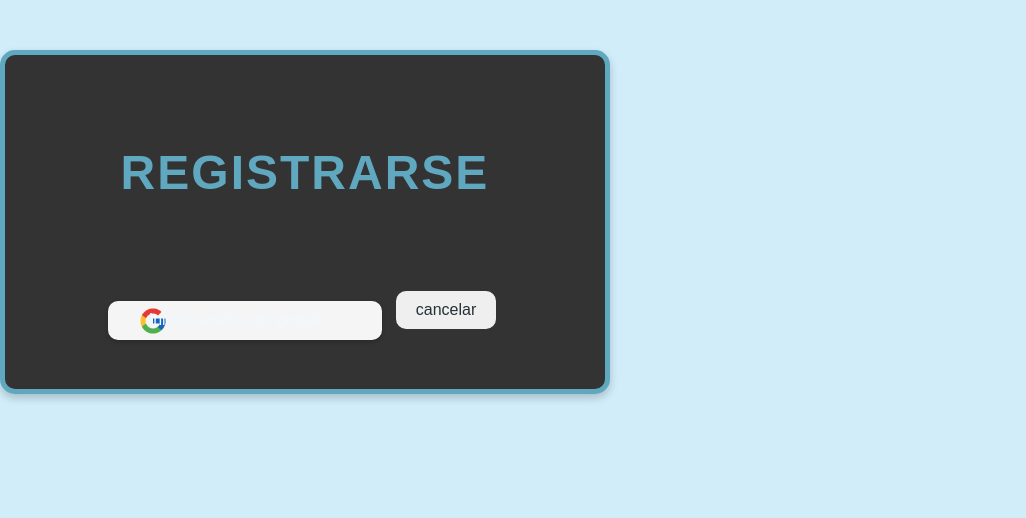
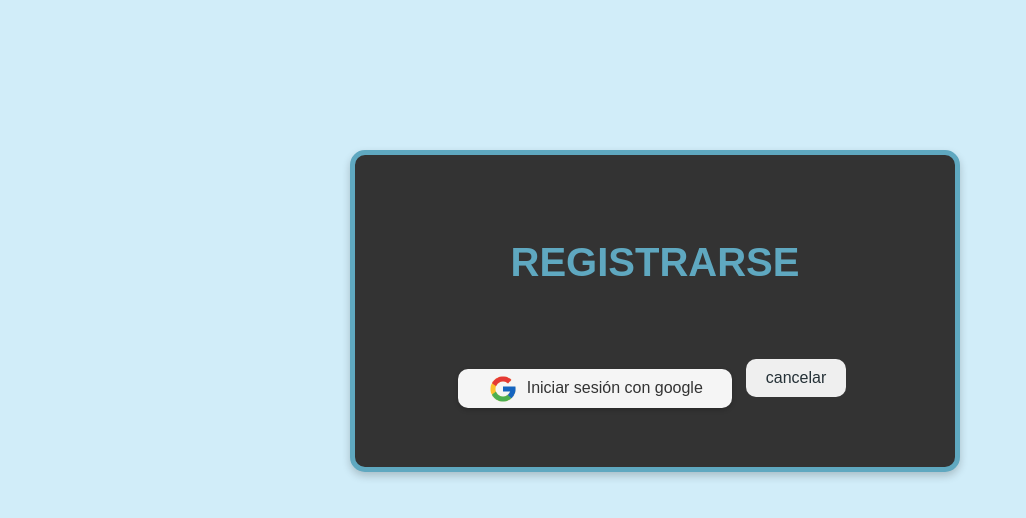
Before and after one commit to lukie-bell/proyecto_totem_6to_2da, a React (Create React App) app: page /login in a window 1280 px wide. Shown: the top 518 px of the page, without its empty margins (0-1026 px from the left). Built offline with nearby package versions, Linux system fonts and the light colour scheme; no server answers.

Commit message:
Se le corrigio el estilo al Popup y tambien se le corrigio el estilo al login

```diff
--- a/src/components/TurnoFormulario.jsx
+++ b/src/components/TurnoFormulario.jsx
@@ -174,7 +174,7 @@ return (
     {mostrarPopup && (
         <div className="popup-overlay">
           <div className="popup-contenido">
-            <h3> Falta llenar campos</h3>
+            <h3 className="hpop"> ¡Faltan completar campos!</h3>
             <pre>{mensajePopup}</pre>
            <button
   onClick={() => {setMostrarPopup(false);setErrores({});}}>Cerrar</button>
--- a/src/components/login_empleados.jsx
+++ b/src/components/login_empleados.jsx
@@ -62,7 +62,7 @@ const SignOut = async ()=>{
 
             <button onClick={registroConGoogle} className="ini">
                 <img src="/icons8-logo-de-google-48.png" alt="Logo Google" />
-                <p>Iniciar sesión con google</p>
+                <p className="inigoogle">Iniciar sesión con google</p>
             </button>
 
             <button onClick={SignOut}>cancelar</button>
--- a/src/css/Conjuntocss.css
+++ b/src/css/Conjuntocss.css
@@ -92,7 +92,7 @@ body {
     .formulario{
   display: flex;
   justify-content: center;
- transform: translate(0px, 95px);
+ transform: translate(0px, 98px);
 }
 
 /*le damos forma y estilo al cuerpo dal formulario*/
@@ -167,7 +167,7 @@ form > div > label {
 /* Inputs y selects (casilleros) */
 input,
 select {
-  padding: 5px;
+  padding: 4px;
   background-color:#5FA8C0;;
   border: 1px solid #F5F5F5;
   border-radius: 10px;
@@ -200,7 +200,7 @@ select:focus {
 }
 /*textarea (tamaño y estilo) */
 textarea {
-  padding: 5px;
+  padding: 4px;
   background-color: #5FA8C0;
   border: 1px solid #F5F5F5;
   border-radius: 10px;
@@ -227,7 +227,7 @@ button {
   cursor: pointer;
   transition: 0.3s ease;
   margin-right: 10px;
-  transform: translate(4px, -10px);
+  transform: translate(4px, -20px);
 }
 
 .subt{
@@ -274,7 +274,7 @@ font-weight: 700;
 }
 
 .popup-contenido {
-  background: white;
+  background: #253137;
   padding: 20px 30px;
   border-radius: 10px;
   max-width: 400px;
@@ -282,10 +282,17 @@ font-weight: 700;
   box-shadow: 0px 0px 10px black;
 }
 
+.hpop{
+  font-size: 35px;
+  color: rgb(255, 95, 95);
+}
+
 .popup-contenido pre {
   text-align: left;
   white-space: pre-wrap;
   margin: 15px 0;
+  font-size: 18px;
+  color: #F5F5F5;
 }
 
 .popup-contenido button {
@@ -293,17 +300,16 @@ font-weight: 700;
   background-color: #5FA8C0;
   border: none;
   border-radius: 5px;
-  color: white;
+  color: #F5F5F5;
   font-weight: bold;
   cursor: pointer;
 }
 
 .mensaje-error {
   min-height: 18px; /* o el alto que necesites para un mensaje */
-  color: #f55;
   margin: 0;
   visibility: hidden; /* Oculto pero ocupa espacio */
-  font-size: 13px;
+  font-size: 15px;
   font-weight: 600;
 }
 
@@ -328,11 +334,12 @@ font-weight: 700;
     border: 5px solid #5FA8C0;
     justify-content: center; /* Centrar horizontal */
     align-items: center;
+    transform: translate(350px, 100px);
 }
 
 /* estilo pra las alertas*/
 .ini{
-  transform: translate(0px, 40px);
+  transform: translate(0px, 30px);
   align-items: center;
   gap: 10px;
   padding: 0px 24px;
@@ -362,13 +369,14 @@ img{
     height: 30px;
 }
 
-p{
-   transform: translate(17px, -40px);
+.inigoogle{
+   transform: translate(45px, -40px);
+   color: #333;
 }
  /* estilo para el h1 de placeholder*/
 h1{
     font-size: 40px;
-    color:#F5F5F5;
+    color:#5FA8C0;
     grid-template-columns: 1/2;
 }
 
@@ -380,68 +388,6 @@ input::placeholder{
 /* animación de hover para los botones*/
 button:hover{
     background-color: #D1EDF9;
-}
-
-/* estilo para el h1 (registro) del login*/
-.message-box h1 {
-    font-size: 3rem;
-    color: #5FA8C0;
-    text-align: center;
-    font-weight: bold;
-    letter-spacing: 2px;
-    animation: neonPulse 1.8s infinite alternate;
-}
-
-/* animación para h1 (registro) del login */
-@keyframes neonPulse {
-    0% {
-        text-shadow:
-            0 0 5px #F5F5F5,
-            0 0 10px #F5F5F5,
-            0 0 20px #F5F5F5,
-            0 0 40px #F5F5F5;
-        transform: scale(1);
-    }
-    50% {
-        text-shadow:
-            0 0 10px #F5F5F5,
-            0 0 20px #F5F5F5,
-            0 0 40px #F5F5F5,
-            0 0 60px #F5F5F5;
-        transform: scale(1.05);
-    }
-    100% {
-        text-shadow:
-            0 0 5px #F5F5F5,
-            0 0 10px #F5F5F5
-            0 0 20px #F5F5F5,
-            0 0 40px #F5F5F5;
-        transform: scale(1);
-    }
-}
-
-/* estilo para las alertas de error*/
-.input-container {
-  position: relative;
-}
-
-.input-error {
-  border: 2px solid red;
-
-}
-
-.error-messages {
-  position: absolute;
-  color: red;
-  font-size: 0.55em;
-  transform: translate(55px, -5px);
-}
-
-.error-message {
-  position: absolute;
-  color: red;
-  font-size: 0.55em;
-  transform: translate(255px, -5px);
 }
 
 /* Pantalla recibido */
```
